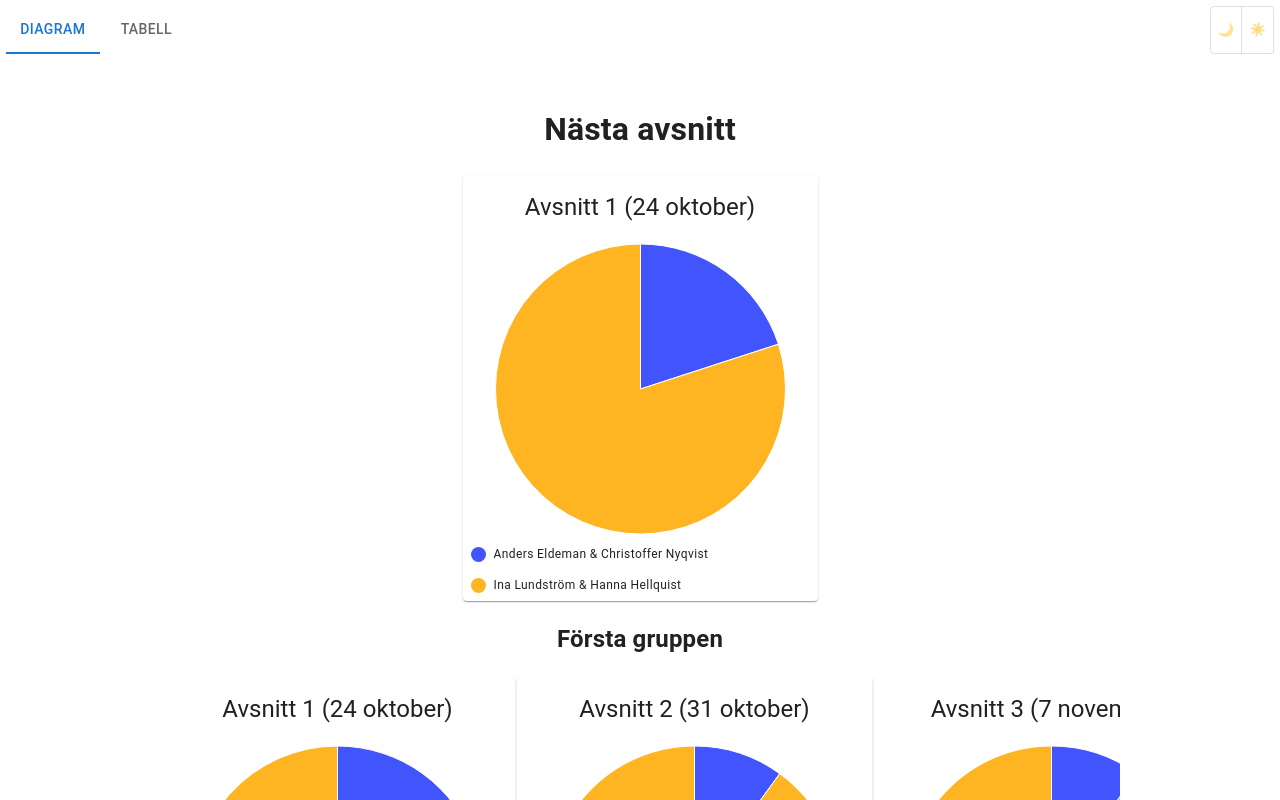
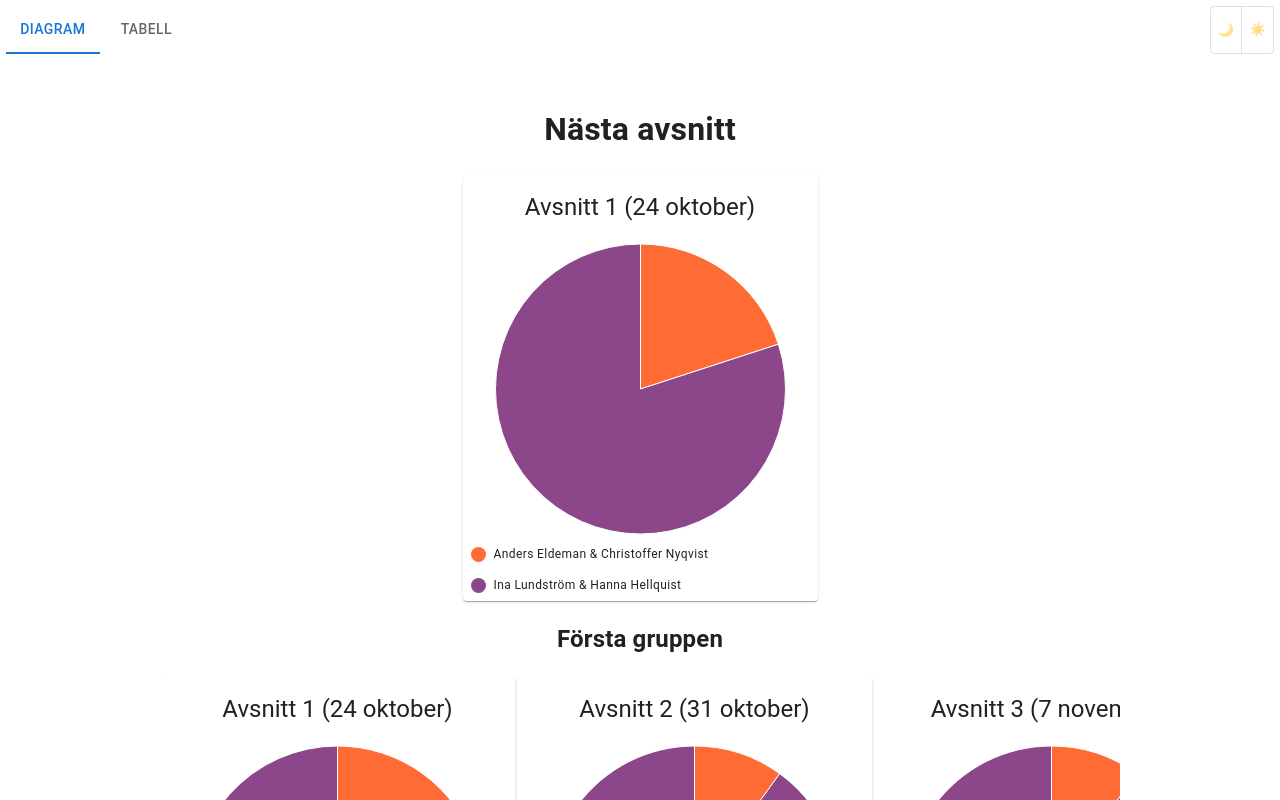
Before and after one commit to g-lowen/spela-pa-sparet, a React (Create React App) app: page / in a window 1280 px wide. Shown: the top 800 px of the page. Built offline with nearby package versions, Linux system fonts and the light colour scheme.

Commit message:
add getPalette function

```diff
--- a/src/components/Chart.tsx
+++ b/src/components/Chart.tsx
@@ -1,5 +1,5 @@
 import { PieChart } from "@mui/x-charts/PieChart";
-import { Match } from "../types";
+import { getPalette } from "./helpers/getPalette";
 
 interface ChartProps {
   data:
@@ -10,15 +10,15 @@ interface ChartProps {
         label: (location: "legend" | "tooltip" | "arc") => string;
       }[]
     | null;
-  matchType: Match["matchType"];
 }
 
-export const Chart = ({ data, matchType }: ChartProps) => {
+export const Chart = ({ data }: ChartProps) => {
   if (!data) {
     return null;
   }
   return (
     <PieChart
+      colors={getPalette()}
       slotProps={{
         legend: {
           direction: "horizontal",
--- a/src/components/ChartCard.tsx
+++ b/src/components/ChartCard.tsx
@@ -30,15 +30,9 @@ export const ChartCard = (props: CardProps) => {
         sx={{ textAlign: "center" }}
         title={`${title} (${match.date})`}
       />
-      {match.matchType === "group" ? (
-        <Chart data={groupData} matchType={match.matchType} />
-      ) : null}
-      {match.matchType === "semifinal" ? (
-        <Chart data={semifinalsData} matchType={match.matchType} />
-      ) : null}
-      {match.matchType === "final" ? (
-        <Chart data={finalsData} matchType={match.matchType} />
-      ) : null}
+      {match.matchType === "group" ? <Chart data={groupData} /> : null}
+      {match.matchType === "semifinal" ? <Chart data={semifinalsData} /> : null}
+      {match.matchType === "final" ? <Chart data={finalsData} /> : null}
     </Card>
   );
 };
@@ -83,7 +77,7 @@ function getGroupData(match: Match, matchIndex: number) {
           default:
             return "";
         }
-      }
+      },
     },
     {
       id: 1,
@@ -99,8 +93,8 @@ function getGroupData(match: Match, matchIndex: number) {
           default:
             return "";
         }
-      }
-    }
+      },
+    },
   ];
 }
 
@@ -108,7 +102,7 @@ function getSemifinalsData() {
   const semifinalBets = GAMBLERS.map((gambler) => {
     return {
       gamblerName: gambler.name,
-      ...gambler.bets.find((bet) => bet.matchType === "semifinal")
+      ...gambler.bets.find((bet) => bet.matchType === "semifinal"),
     };
   });
 
@@ -148,7 +142,7 @@ function getSemifinalsData() {
           default:
             return "";
         }
-      }
+      },
     };
   });
 }
@@ -157,7 +151,7 @@ function getFinalsData() {
   const finalBets = GAMBLERS.map((gambler) => {
     return {
       gamblerName: gambler.name,
-      ...gambler.bets.find((bet) => bet.matchType === "final")
+      ...gambler.bets.find((bet) => bet.matchType === "final"),
     };
   });
 
@@ -189,7 +183,7 @@ function getFinalsData() {
           default:
             return "";
         }
-      }
+      },
     };
   });
 }
--- /dev/null
+++ b/src/components/helpers/getPalette.ts
@@ -0,0 +1,50 @@
+import {
+  HALLOWEEN_PALETTE,
+  CHRISTMAS_PALETTE,
+  LATE_AUTUMN_PALETTE,
+  WINTER_PALETTE,
+  SPRING_PALETTE,
+  SUMMER_PALETTE,
+  EARLY_AUTUMN_PALETTE,
+} from "../../constants/palette";
+
+export const getPalette = (): string[] | undefined => {
+  const today = new Date();
+  const month = today.getMonth(); // 0-11 (0=Jan, 11=Dec)
+  const day = today.getDate();
+
+  // Halloween: October 1 - November 15
+  if (month === 9 || (month === 10 && day <= 15)) {
+    return HALLOWEEN_PALETTE;
+  }
+
+  // Late Autumn: November 16 - December 11
+  if ((month === 10 && day >= 16) || (month === 11 && day <= 11)) {
+    return LATE_AUTUMN_PALETTE;
+  }
+
+  // Christmas: December 12 - January 6
+  if ((month === 11 && day >= 12) || (month === 0 && day <= 6)) {
+    return CHRISTMAS_PALETTE;
+  }
+
+  // Winter: January 7 - February
+  if ((month === 0 && day >= 7) || month === 1) {
+    return WINTER_PALETTE;
+  }
+
+  // Spring: March - May
+  if (month >= 2 && month <= 4) {
+    return SPRING_PALETTE;
+  }
+
+  // Summer: June - August
+  if (month >= 5 && month <= 7) {
+    return SUMMER_PALETTE;
+  }
+
+  // Early Autumn: September
+  if (month === 8) {
+    return EARLY_AUTUMN_PALETTE;
+  }
+};
--- /dev/null
+++ b/src/constants/palette.tsx
@@ -0,0 +1,83 @@
+export const HALLOWEEN_PALETTE = [
+  "#FF6B35",
+  "#8B4789",
+  "#2D2D2D",
+  "#4CAF50",
+  "#FFA500",
+  "#9C27B0",
+  "#FF8C00",
+  "#6A0DAD",
+  "#228B22",
+];
+
+export const CHRISTMAS_PALETTE = [
+  "#C41E3A", // Christmas red
+  "#0F8A5F", // Christmas green
+  "#C0C0C0", // Silver
+  "#FFFFFF", // Snow white
+  "#1E90FF", // Ice blue
+  "#8B0000", // Dark red
+  "#2E8B57", // Sea green
+  "#4169E1", // Royal blue
+  "#87CEEB", // Sky blue
+];
+
+export const LATE_AUTUMN_PALETTE = [
+  "#8B4513", // Saddle brown
+  "#D2691E", // Chocolate
+  "#CD853F", // Peru
+  "#A0522D", // Sienna
+  "#8B0000", // Dark red
+  "#B8860B", // Dark goldenrod
+  "#556B2F", // Dark olive green
+  "#8B4726", // Burnt sienna
+  "#704214", // Sepia
+];
+
+export const WINTER_PALETTE = [
+  "#4682B4", // Steel blue
+  "#B0C4DE", // Light steel blue
+  "#778899", // Light slate gray
+  "#E0FFFF", // Light cyan
+  "#F0F8FF", // Alice blue
+  "#5F9EA0", // Cadet blue
+  "#6495ED", // Cornflower blue
+  "#ADD8E6", // Light blue
+  "#DCDCDC", // Gainsboro
+];
+
+export const SPRING_PALETTE = [
+  "#FFB6C1", // Light pink
+  "#98FB98", // Pale green
+  "#DDA0DD", // Plum
+  "#F0E68C", // Khaki
+  "#87CEEB", // Sky blue
+  "#FFA07A", // Light salmon
+  "#90EE90", // Light green
+  "#FFE4B5", // Moccasin
+  "#E6E6FA", // Lavender
+];
+
+export const SUMMER_PALETTE = [
+  "#FF6347", // Tomato
+  "#FFD700", // Gold
+  "#00CED1", // Dark turquoise
+  "#FF69B4", // Hot pink
+  "#32CD32", // Lime green
+  "#FF8C00", // Dark orange
+  "#1E90FF", // Dodger blue
+  "#FF1493", // Deep pink
+  "#00FA9A", // Medium spring green
+];
+
+export const EARLY_AUTUMN_PALETTE = [
+  "#D2691E", // Chocolate
+  "#CD5C5C", // Indian red
+  "#F4A460", // Sandy brown
+  "#DAA520", // Goldenrod
+  "#BC8F8F", // Rosy brown
+  "#8B4513", // Saddle brown
+  "#A0522D", // Sienna
+  "#D2B48C", // Tan
+  "#B8860B", // Dark goldenrod
+];
```
